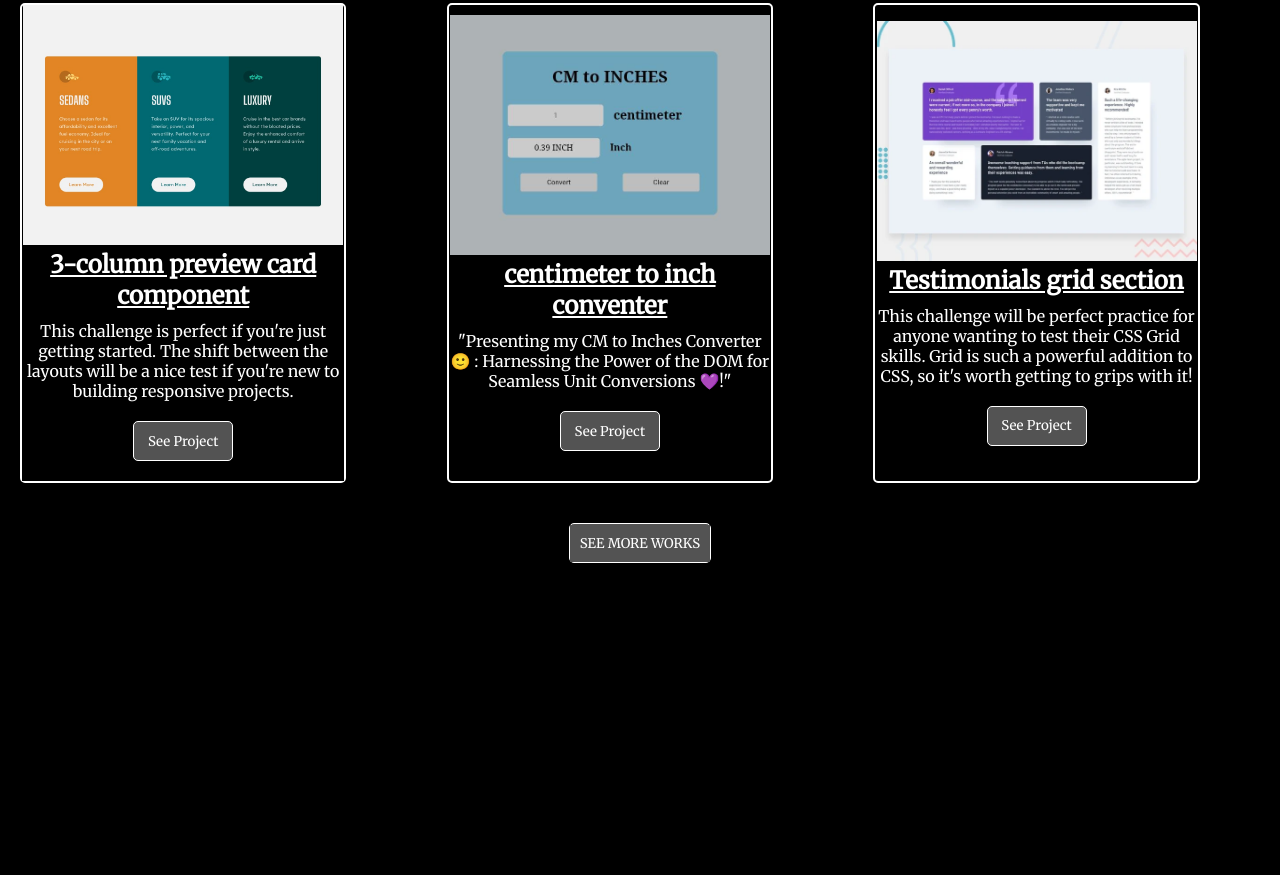
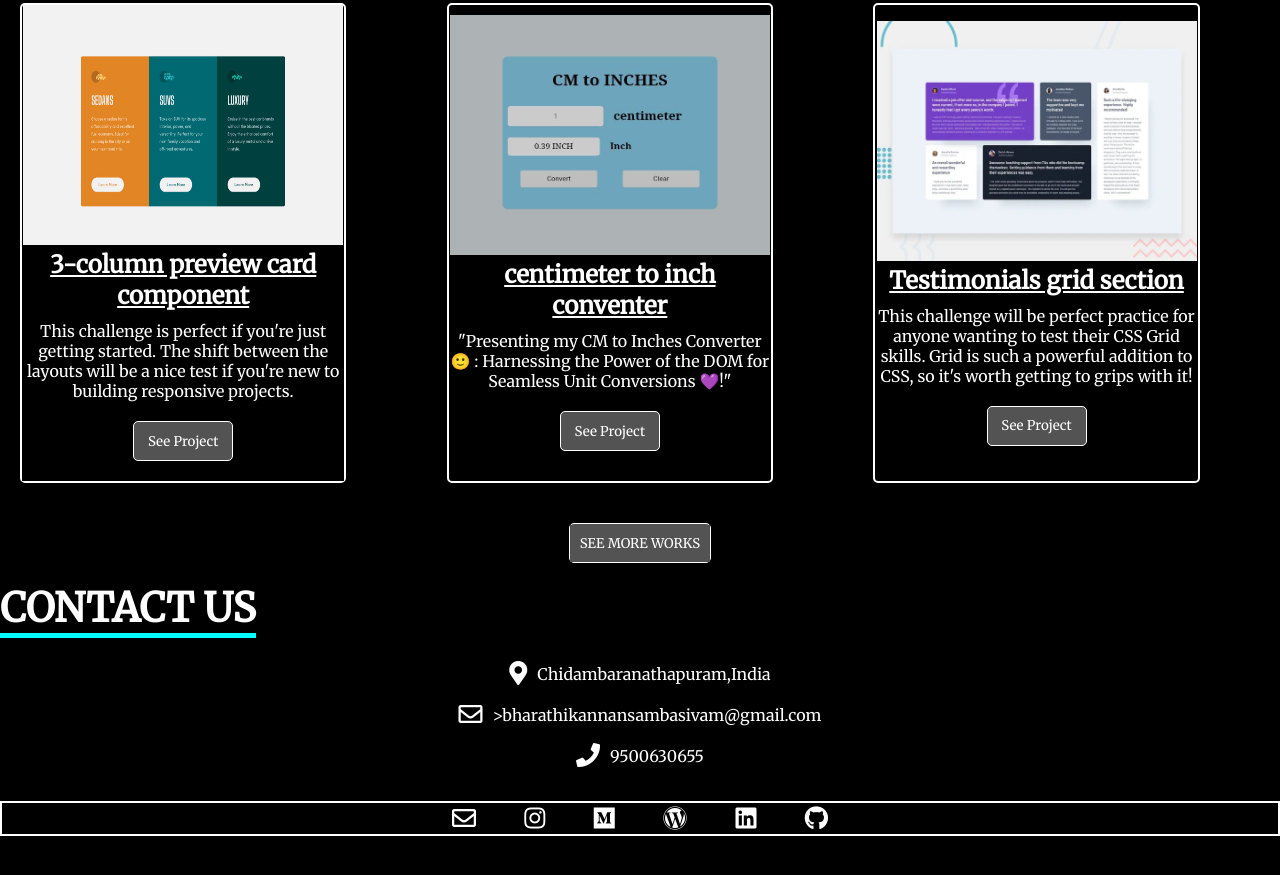
Before and after one commit to bharathikannansambasivam/profile, a plain HTML site: page index.html in a window 1280 px wide. Shown: the part 1805-2680 px from the top of the page. Before the commit the page ends 2439 px from the top, so only its background shows below. Drawn offline with Linux system fonts and the light colour scheme.

Commit message:
frst commit

```diff
--- a/index.html
+++ b/index.html
@@ -8,7 +8,8 @@
     <title>PORTFOLIO</title>
     <link rel="stylesheet" href="style.css">
 <!-- font awesome -->
-<link rel="stylesheet" href="https://cdnjs.cloudflare.com/ajax/libs/font-awesome/4.7.0/css/font-awesome.min.css">
+<link rel="stylesheet" href="https://cdnjs.cloudflare.com/ajax/libs/font-awesome/5.15.3/css/all.min.css">
+
     <!-- google font -->
     <link rel="preconnect" href="https://fonts.googleapis.com">
     <link rel="preconnect" href="https://fonts.gstatic.com" crossorigin>
@@ -162,12 +163,35 @@
 </div>
 
 <!-- CONTACT US -->
-<div class="contact-container" id="CONTACT-US">
-    <h2> Contact Us</h2>
-    <div class="icon">
 
-        <svg xmlns="http://www.w3.org/2000/svg" height="1em" viewBox="0 0 384 512"><!--! Font Awesome Free 6.4.2 by @fontawesome - https://fontawesome.com License - https://fontawesome.com/license (Commercial License) Copyright 2023 Fonticons, Inc. --><path d="M215.7 499.2C267 435 384 279.4 384 192C384 86 298 0 192 0S0 86 0 192c0 87.4 117 243 168.3 307.2c12.3 15.3 35.1 15.3 47.4 0zM192 128a64 64 0 1 1 0 128 64 64 0 1 1 0-128z"/></svg>
+<div class="title" id="CONTACT-US">
+    <h1> CONTACT US</h1>
+</div>
+
+<div class="contact" >
+    <div class="contact-item">
+        <span class="icon"><i class="fas fa-map-marker-alt"></i></span>
+        <span class="info">Chidambaranathapuram,India</span>
     </div>
+    <div class="contact-item">
+        <span class="icon"><i class="far fa-envelope"></i></span>
+        <span class="info">></a>bharathikannansambasivam@gmail.com</a></span>
+    </div>
+    <div class="contact-item">
+        <span class="icon"><i class="fas fa-phone"></i></span>
+        <span class="info">9500630655</span>
+    </div>
+</div>
+
+<div class="social-icons">
+
+    <a href="mailto:bharathikannansambasivam@gmail.com"> <i class="far fa-envelope"></i></a>
+
+    <a href="#"><i class="fab fa-instagram"></i></a>
+    <a href="https://bharathikannansambasivam.medium.com/"><i class="fab fa-medium"></i></a>
+    <a href="#"><i class="fab fa-wordpress"></i></a>
+    <a href="https://www.linkedin.com/in/bharathikannan-sambasivam-458509222/"><i class="fab fa-linkedin"></i></a>
+    <a href="https://github.com/bharathikannansambasivam"><i class="fab fa-github"></i></a>
 </div>
 
 </body>
--- a/style.css
+++ b/style.css
@@ -205,6 +205,8 @@ border: 2px solid white;
 .pro-image img{
     height: 30vh;
     width: 90vw;
+    overflow: hidden;
+
 }
 .pro-about{
     color: white;
@@ -268,7 +270,8 @@ text-decoration: none;
     .pro-image img{
         height: 30vh;
         width: 25vw;
-        object-fit: cover;
+        overflow: hidden;
+
     }
 }
 
@@ -284,3 +287,51 @@ text-decoration: none;
     color: rgb(143, 63, 63);
     background: white;
 } */
+
+
+.contact {
+    display: flex;
+    flex-direction: column;
+    align-items: center;
+    padding: 20px;
+
+}
+
+.contact-item {
+    display: flex;
+    align-items: center;
+    margin-bottom: 10px;
+}
+
+.icon {
+    font-size: 24px;
+    margin-right: 10px;
+
+}
+.icon i{
+    color: white;
+}
+.info {
+color: white;
+    font-size: 16px;
+}
+.social-icons{
+    border: 2px solid white;
+    margin-bottom: 5vh;
+    display: flex;
+    justify-content: center;
+    gap: 3vw;
+}
+.social-icons a {
+    color: white;
+    font-size: 24px;
+    margin: 0 5px;
+    text-decoration: none;
+    transition: color 0.3s ease-in-out;
+}
+
+.social-icons a:hover {
+    color: #007bff;
+}
+
+/* hambu */
```
Also changed, not shown: 1 other file.
